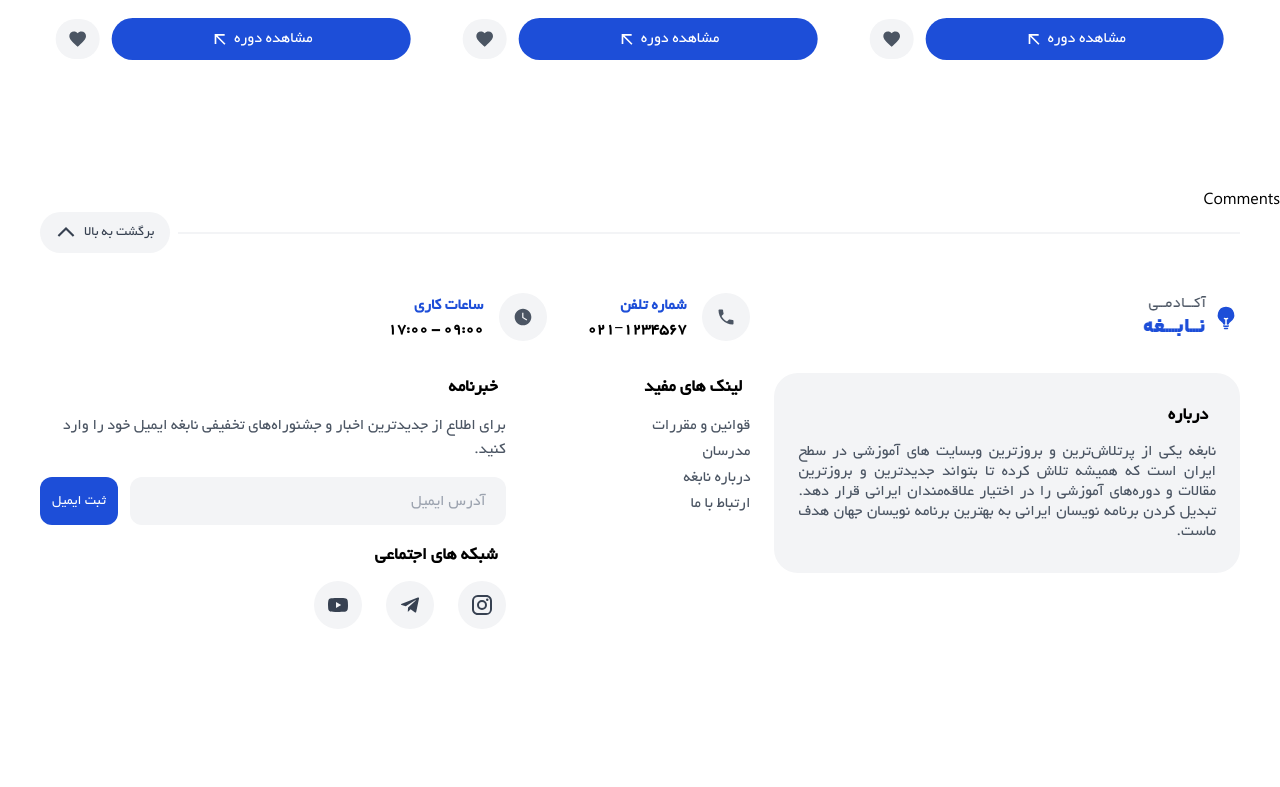
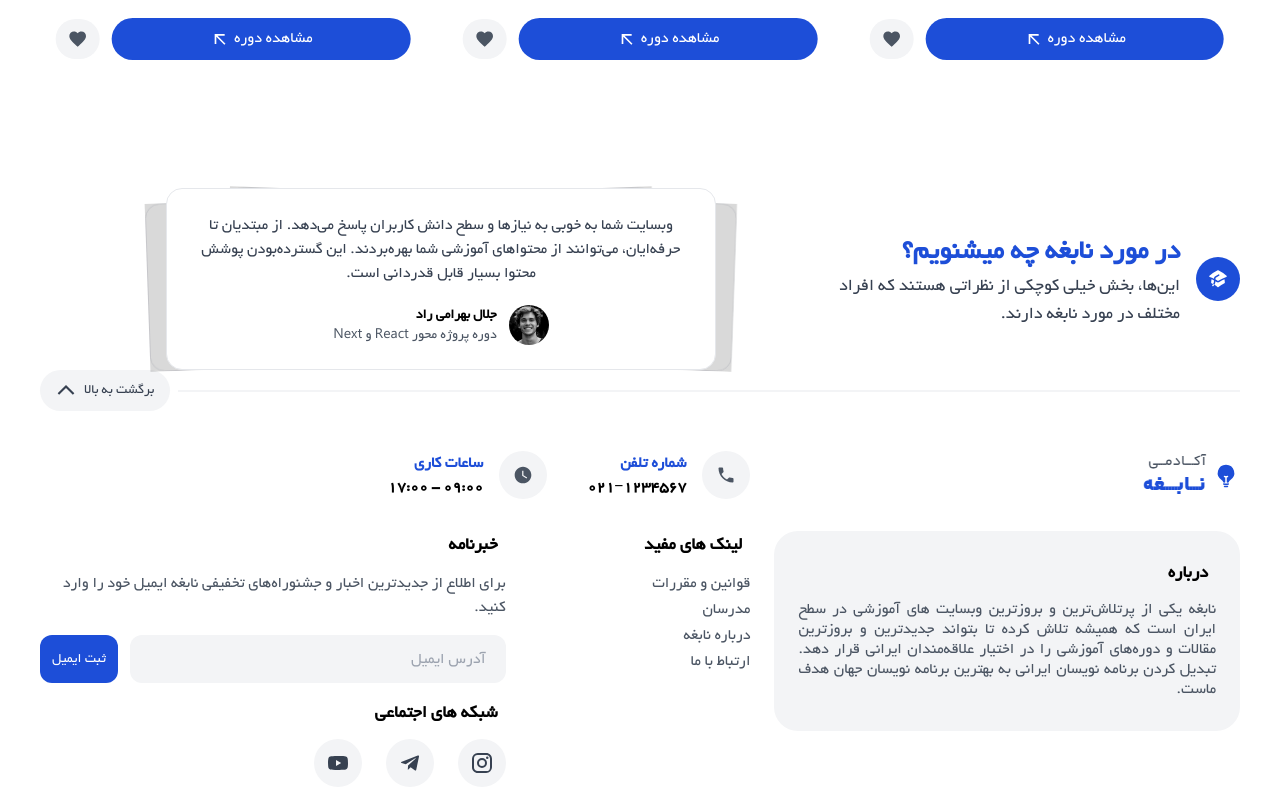
Before and after one commit to parsaes85/nabeghe, a Next.js app: page / in a window 1280 px wide. Shown: the part 1591-2378 px from the top of the page. Before the commit the page ends 2220 px from the top, so only its background shows below. Built offline with nearby package versions, Linux system fonts and the light colour scheme.

Commit message:
complete comments home section

```diff
--- a/components/templates/Index/Comments.js
+++ b/components/templates/Index/Comments.js
@@ -1,9 +1,126 @@
-import React from 'react'
+"use client";
+import React from "react";
+
+import { Swiper, SwiperSlide } from "swiper/react";
+import { EffectCards, Autoplay } from "swiper/modules";
+
+import "swiper/css";
+import "swiper/css/effect-cards";
 
 function Comments() {
   return (
-    <div className='mt-32'>Comments</div>
-  )
+    <div className="px-10 mt-32">
+      <div className="flex gap-20">
+        <div className="flex gap-4 items-center">
+          <span className="bg-primaryBlue p-3 rounded-full">
+            <svg
+              xmlns="http://www.w3.org/2000/svg"
+              viewBox="0 0 20 20"
+              fill="currentColor"
+              className="w-5 h-5 fill-white"
+            >
+              <path
+                fillRule="evenodd"
+                d="M9.664 1.319a.75.75 0 0 1 .672 0 41.059 41.059 0 0 1 8.198 5.424.75.75 0 0 1-.254 1.285 31.372 31.372 0 0 0-7.86 3.83.75.75 0 0 1-.84 0 31.508 31.508 0 0 0-2.08-1.287V9.394c0-.244.116-.463.302-.592a35.504 35.504 0 0 1 3.305-2.033.75.75 0 0 0-.714-1.319 37 37 0 0 0-3.446 2.12A2.216 2.216 0 0 0 6 9.393v.38a31.293 31.293 0 0 0-4.28-1.746.75.75 0 0 1-.254-1.285 41.059 41.059 0 0 1 8.198-5.424ZM6 11.459a29.848 29.848 0 0 0-2.455-1.158 41.029 41.029 0 0 0-.39 3.114.75.75 0 0 0 .419.74c.528.256 1.046.53 1.554.82-.21.324-.455.63-.739.914a.75.75 0 1 0 1.06 1.06c.37-.369.69-.77.96-1.193a26.61 26.61 0 0 1 3.095 2.348.75.75 0 0 0 .992 0 26.547 26.547 0 0 1 5.93-3.95.75.75 0 0 0 .42-.739 41.053 41.053 0 0 0-.39-3.114 29.925 29.925 0 0 0-5.199 2.801 2.25 2.25 0 0 1-2.514 0c-.41-.275-.826-.541-1.25-.797a6.985 6.985 0 0 1-1.084 3.45 26.503 26.503 0 0 0-1.281-.78A5.487 5.487 0 0 0 6 12v-.54Z"
+                clipRule="evenodd"
+              ></path>
+            </svg>
+          </span>
+          <div>
+            <h4 className="font-bold text-primaryBlue text-[28px]">
+              در مورد نابغه چه میشنویم؟
+            </h4>
+            <p className="text-lg text-gray-700 w-96">
+              این‌ها، بخش خیلی کوچکی از نظراتی هستند که افراد مختلف در مورد
+              نابغه دارند.
+            </p>
+          </div>
+        </div>
+        <div className="w-[550px] h-full">
+          <Swiper
+            effect={"cards"}
+            grabCursor={true}
+            modules={[EffectCards, Autoplay]}
+            autoplay={{
+              delay: 3000,
+              disableOnInteraction: false,
+            }}
+            className="w-full h-full"
+          >
+            <SwiperSlide>
+              <div className="border rounded-2xl p-6 bg-white">
+                <p className="text-gray-700 text-center">
+                  وبسایت شما به خوبی به نیازها و سطح دانش کاربران پاسخ می‌دهد.
+                  از مبتدیان تا حرفه‌ایان، می‌توانند از محتواهای آموزشی شما
+                  بهره‌بردند. این گسترده‌بودن پوشش محتوا بسیار قابل قدردانی است.
+                </p>
+
+                <div className="flex justify-center items-center gap-3 mt-5">
+                  <img
+                    src="images/teacher-img.jpeg"
+                    alt=""
+                    className="rounded-full w-10"
+                  />
+                  <div className="text-sm">
+                    <p className="font-bold">جلال بهرامی راد</p>
+                    <p className="text-gray-600">
+                      دوره پروژه محور React و Next
+                    </p>
+                  </div>
+                </div>
+              </div>
+            </SwiperSlide>
+            <SwiperSlide>
+              <div className="border rounded-2xl p-6 bg-white">
+                <p className="text-gray-700 text-center">
+                  وبسایت شما به خوبی به نیازها و سطح دانش کاربران پاسخ می‌دهد.
+                  از مبتدیان تا حرفه‌ایان، می‌توانند از محتواهای آموزشی شما
+                  بهره‌بردند. این گسترده‌بودن پوشش محتوا بسیار قابل قدردانی است.
+                </p>
+
+                <div className="flex justify-center items-center gap-3 mt-5">
+                  <img
+                    src="images/teacher-img.jpeg"
+                    alt=""
+                    className="rounded-full w-10"
+                  />
+                  <div className="text-sm">
+                    <p className="font-bold">جلال بهرامی راد</p>
+                    <p className="text-gray-600">
+                      دوره پروژه محور React و Next
+                    </p>
+                  </div>
+                </div>
+              </div>
+            </SwiperSlide>
+            <SwiperSlide>
+              <div className="border rounded-2xl p-6 bg-white">
+                <p className="text-gray-700 text-center">
+                  وبسایت شما به خوبی به نیازها و سطح دانش کاربران پاسخ می‌دهد.
+                  از مبتدیان تا حرفه‌ایان، می‌توانند از محتواهای آموزشی شما
+                  بهره‌بردند. این گسترده‌بودن پوشش محتوا بسیار قابل قدردانی است.
+                </p>
+
+                <div className="flex justify-center items-center gap-3 mt-5">
+                  <img
+                    src="images/teacher-img.jpeg"
+                    alt=""
+                    className="rounded-full w-10"
+                  />
+                  <div className="text-sm">
+                    <p className="font-bold">جلال بهرامی راد</p>
+                    <p className="text-gray-600">
+                      دوره پروژه محور React و Next
+                    </p>
+                  </div>
+                </div>
+              </div>
+            </SwiperSlide>
+          </Swiper>
+        </div>
+      </div>
+    </div>
+  );
 }
 
-export default Comments
+export default Comments;
```
